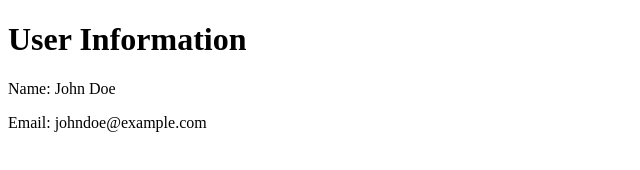
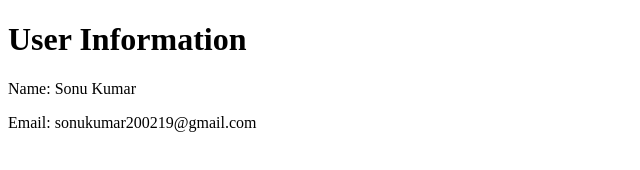
Before and after one commit to sonu12221719/Learn_html, a plain HTML site: page index.html in a window 1280 px wide. Shown: the full height of the page, 0-640 px from the left. Drawn offline with Linux system fonts and the light colour scheme.

Commit message:
correction of name and email

```diff
--- a/index.html
+++ b/index.html
@@ -7,7 +7,7 @@
 </head>
 <body>
     <h1>User Information</h1>
-    <p>Name: John Doe</p>
-    <p>Email: johndoe@example.com</p>
+    <p>Name: Sonu Kumar</p>
+    <p>Email: sonukumar200219@gmail.com</p>
 </body>
 </html>
```
